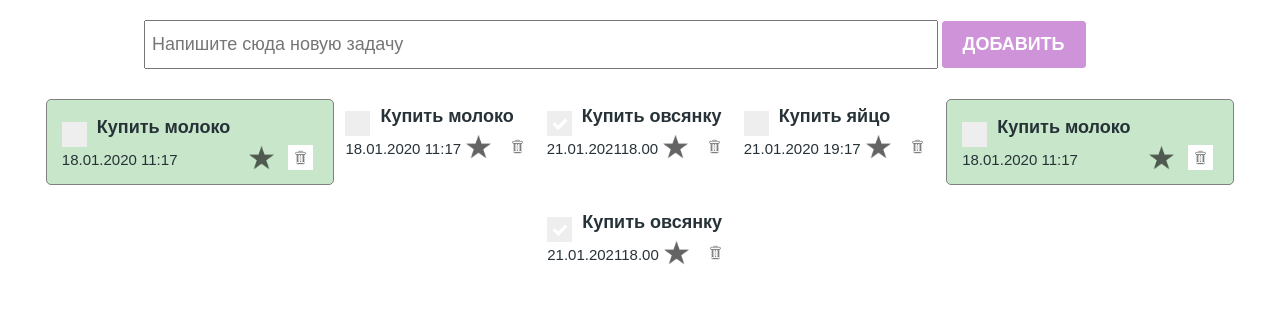
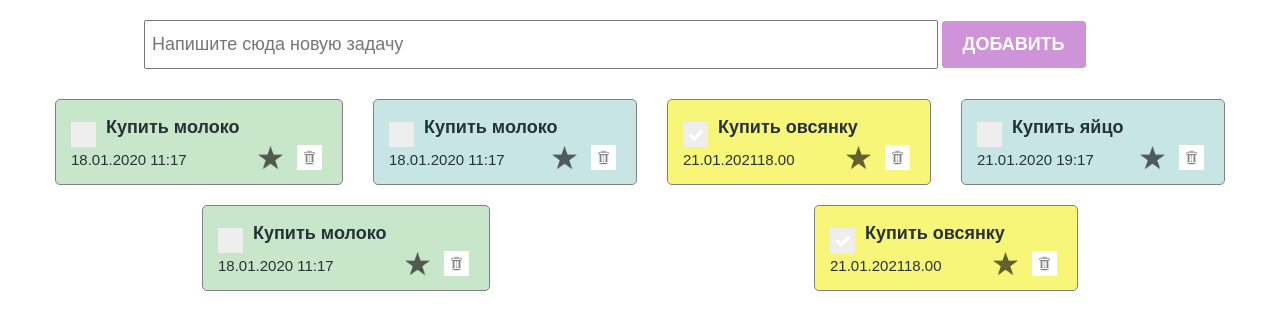
Before and after one commit to RinoRino1/todo, a Django app: page / in a window 1280 px wide. Shown: the top 330 px of the page. Run offline with Django 3.2, Linux system fonts and the light colour scheme.

Commit message:
new styles

```diff
--- a/todo/main/static/styles/style.css
+++ b/todo/main/static/styles/style.css
@@ -94,3 +94,21 @@ section{
     margin: 0 5px;
     cursor: pointer;
 }
+
+.todo_item_marked {
+    border: 1px solid gray;
+    border-radius: 5px;
+    width: 22%;
+    padding: 10px 15px;
+    background-color: #c8e5e6;
+    margin-bottom: 20px;
+}
+
+.todo_item_done {
+    border: 1px solid gray;
+    border-radius: 5px;
+    width: 22%;
+    padding: 10px 15px;
+    background-color: #f7f678;
+    margin-bottom: 20px;
+}
```
